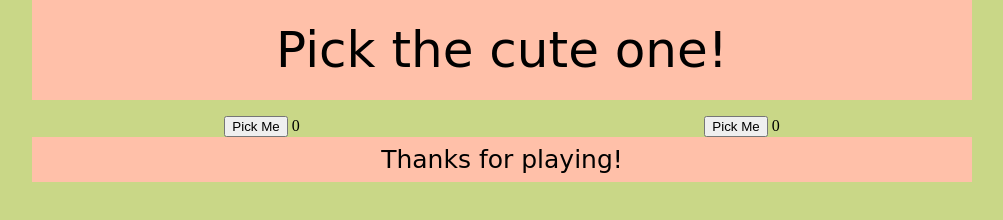
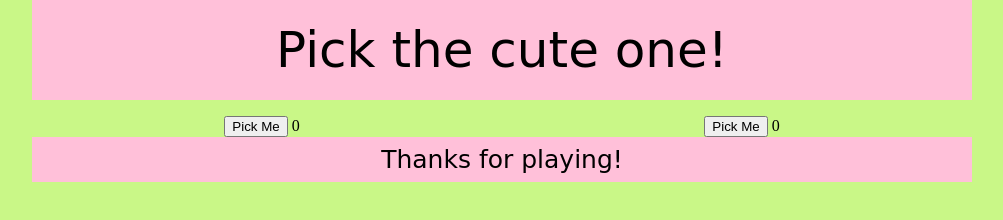
Before and after one commit to ZachKGordon/Vote-Tracker, a website: page all/index.html in a window 1280 px wide. Shown: the whole page, without its empty margins (138-1141 px from the left). Drawn offline with Linux system fonts and the light colour scheme; no server answers; a web font is replaced by a local one.

Commit message:
heroku color changes

```diff
--- a/all/style.css
+++ b/all/style.css
@@ -1,5 +1,5 @@
 body{
-  background-color:#C9D787
+  background-color:#C9f787
 }
 
 section{
@@ -11,7 +11,7 @@ aside{
 }
 
 footer{
-  background-color: #FFC0A9;
+  background-color: #FFC0D9;
   text-align: center;
 }
 h3{
@@ -25,5 +25,5 @@ h1 {
   font-size: 50px;
   text-align: center;
   font-family: 'Dawning of a New Day', cursive;
-  background-color: #FFC0A9;
+  background-color: #FFC0D9;
 }
```
